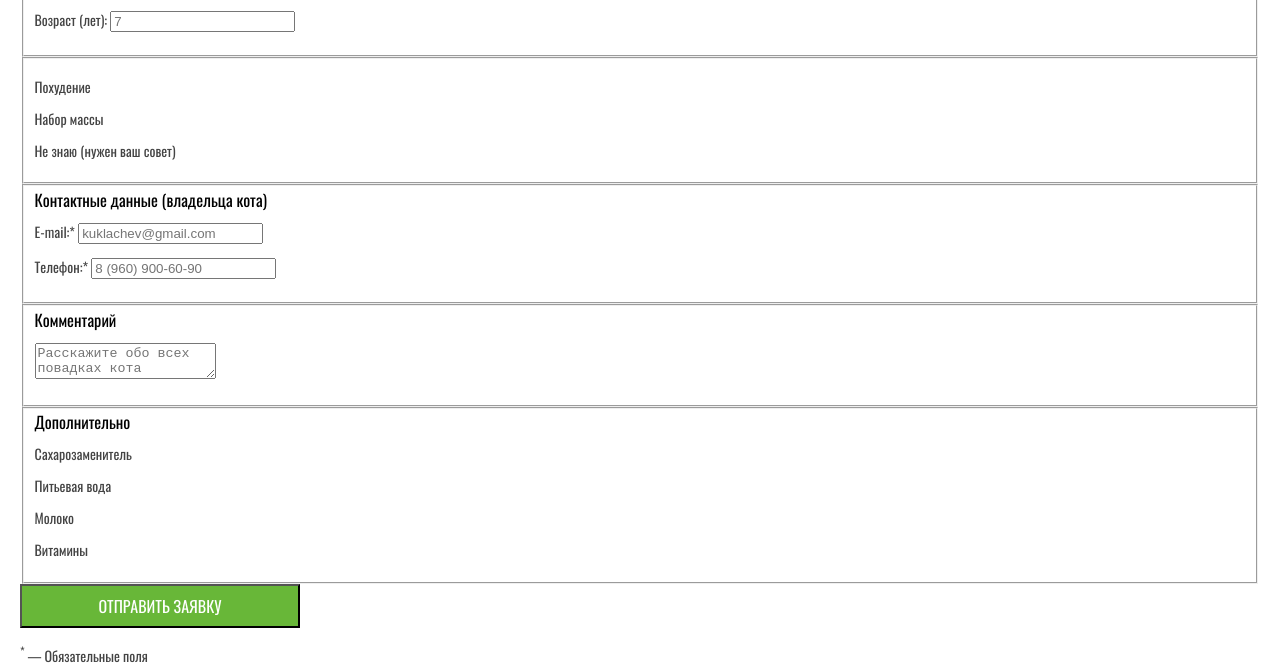
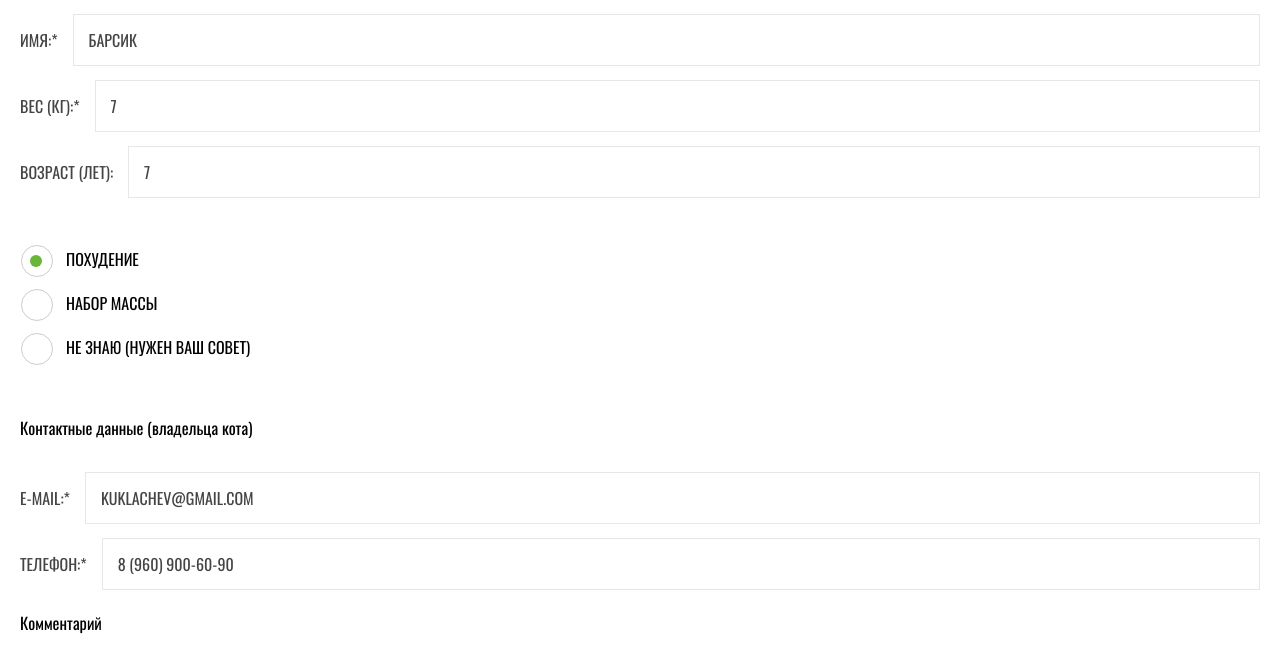
Before and after one commit to Druzh-Irina/cat-energy, a website: page source/form.html in a window 1280 px wide. Shown: the part 337-1004 px from the top of the page. Drawn offline with nearby package versions, Linux system fonts and the light colour scheme; files that its build step writes are made by us from their sources.

Commit message:
Стилизация страницы формы

```diff
--- a/source/form.html
+++ b/source/form.html
@@ -3,6 +3,8 @@
 <head>
   <meta charset="utf-8">
   <title>HTML Academy: Кэт энерджи</title>
+  <link rel="preload" href="fonts/oswaldmedium.woff2" as="font" type="font/woff2">
+  <link rel="preload" href="fonts/oswaldregular.woff2" as="font" type="font/woff2">
   <link rel="stylesheet" href="css/style.css">
 </head>
 <body class="page-body">
@@ -29,21 +31,21 @@
     </div>
   </header>
 
-  <main>
+  <main class="page-main">
 
     <section class="form">
-      <div class="container">
+      <div class="container form__container">
         <form action="http://echo.htmlacademy.ru" method="post">
           <h2 class="form__title">Подбор программы</h2>
           <p class="form__text">
             Заполните анкету и мы подберем программу питания для вашего кота
           </p>
 
-          <fieldset class="form__module">
+          <fieldset class="form__module form--info">
             <h3 class="visually-hidden">Информация о коте</h3>
             <p class="form__field  field-text field-text--blank-1">
-              <label class="field-text__label" for="name">Имя:*</label>
-              <input class="field-text__input" type="text" name="name" id="name" placeholder="Барсик" required>
+              <label class="field-text__label" for="nickname">Имя:*</label>
+              <input class="field-text__input" type="text" name="nickname" id="nickname" placeholder="Барсик" required>
             </p>
             <p class="form__field field-text field-text--blank-2">
               <label class="field-text__label" for="weight">Вес (кг):*</label>
@@ -55,7 +57,7 @@
             </p>
           </fieldset>
 
-          <fieldset class="form__module">
+          <fieldset class="form__module form--program">
             <h3 class="visually-hidden">Вариант программы для кота</h3>
             <p class="form__field field-radio">
               <input class="field-radio__input visually-hidden" type="radio" name="selection" id="diet" value="diet" checked>
@@ -71,27 +73,27 @@
             </p>
           </fieldset>
 
-          <fieldset class="form__module">
+          <fieldset class="form__module form--adress">
             <h3 class="form__legend">Контактные данные (владельца кота)</h3>
             <p class="form__field field-text field-text--email">
-              <label class="field-text__label" for="e-mail">E-mail:*</label>
+              <label class="field-text__label field-text__label" for="e-mail">E-mail:*</label>
               <input class="field-text__input" type="email" name="e-mail" id="e-mail" placeholder="kuklachev@gmail.com" required>
             </p>
             <p class="form__field field-text field-text--phone">
               <label class="field-text__label" for="telephone">Телефон:*</label>
-              <input class="field-text__input" type="tel" name="telephone" id="telephone" placeholder="8 (960) 900-60-90" required>
+              <input class="field-text__input field-text__input-tel" type="tel" name="telephone" id="telephone" placeholder="8 (960) 900-60-90" required>
             </p>
           </fieldset>
 
-          <fieldset class="form__module">
+          <fieldset class="form__module form--comment">
             <h3 class="form__legend">Комментарий</h3>
             <p class="field-text field-text--textarea">
-              <label class="field-text__label" for="comment" aria-label="Комментарий"></label>
+              <label class="field-text__label field-text__label" for="comment" aria-label="Комментарий"></label>
               <textarea class="field-text__input" name="comment" id="comment" placeholder="Расскажите обо всех повадках кота"></textarea>
             </p>
           </fieldset>
 
-          <fieldset class="form__module">
+          <fieldset class="form__module form--extra">
             <h3 class="form__legend">Дополнительно</h3>
             <p class="form__field  field-checkbox">
               <input class="field-checkbox__input visually-hidden" type="checkbox" name="sugar" id="sugar" checked>
--- /dev/null
+++ b/source/sass/blocks/form/field-checkbox.scss
@@ -0,0 +1,58 @@
+.field-checkbox {
+  display: flex;
+  flex-wrap: wrap;
+}
+
+.field-checkbox__label {
+  position: relative;
+  width: 100%;
+  font-size: 16px;
+  min-height: 30px;
+  padding-left: 46px;
+  text-transform: uppercase;
+  color: $black;
+  cursor: pointer;
+
+  &::before {
+    content: "";
+    position: absolute;
+    bottom: 3px;
+    left: 1px;
+    width: 30px;
+    height: 30px;
+    border: 1px solid $light-gray;
+  }
+
+  &::after {
+    content: "";
+    position: absolute;
+    top: 4px;
+    left: 8px;
+    width: 21px;
+    height: 16px;
+    background-image: url("../img/icon-checkmark.svg");
+    background-repeat: no-repeat;
+    opacity: 0;
+  }
+}
+
+.field-checkbox__input:checked ~ .field-checkbox__label {
+  &::after {
+    opacity: 1;
+  }
+}
+
+.field-checkbox__input:hover ~ .field-checkbox__label,
+.field-checkbox__input:focus ~ .field-checkbox__label {
+  &::before {
+    border-color: $nano-gray;
+  }
+}
+
+.field-checkbox__input:disabled + .field-checkbox__label {
+  opacity: 0.3;
+}
+
+.field-checkbox__input:disabled + .field-checkbox__label::before {
+  border-color: $nano-gray;
+}
--- /dev/null
+++ b/source/sass/blocks/form/field-radio.scss
@@ -0,0 +1,59 @@
+.field-radio {
+  display: flex;
+  flex-wrap: wrap;
+}
+
+.field-radio__label {
+  position: relative;
+  width: 100%;
+  font-size: 16px;
+  min-height: 30px;
+  padding-left: 46px;
+  text-transform: uppercase;
+  color: $black;
+  cursor: pointer;
+
+  &::before {
+    content: "";
+    position: absolute;
+    bottom: 3px;
+    left: 1px;
+    width: 30px;
+    height: 30px;
+    border-radius: 50%;
+    border: 1px solid $light-gray;
+  }
+
+  &::after {
+    content: "";
+    position: absolute;
+    top: 5px;
+    left: 10px;
+    width: 12px;
+    height: 12px;
+    border-radius: 50%;
+    background-color: $green;
+    opacity: 0;
+  }
+}
+
+.field-radio__input:checked ~ .field-radio__label {
+  &::after {
+    opacity: 1;
+  }
+}
+
+.field-radio__input:hover ~ .field-radio__label,
+.field-radio__input:focus ~ .field-radio__label {
+  &::before {
+    border-color: $nano-gray;
+  }
+}
+
+.field-radio__input:disabled + .field-radio__label {
+  opacity: 0.3;
+}
+
+.field-radio__input:disabled + .field-radio__label::before {
+  border-color: $nano-gray;
+}
--- /dev/null
+++ b/source/sass/blocks/form/field-text.scss
@@ -0,0 +1,68 @@
+.field-text {
+  display: flex;
+  align-items: center;
+}
+
+.field-text__label {
+  flex-shrink: 0;
+  margin-right: 15px;
+  font-size: 16px;
+  color: $dark-gray;
+  text-transform: uppercase;
+  cursor: pointer;
+}
+
+.field-text__input {
+  width: 100%;
+  min-width: 80px;
+  margin: 0;
+  padding: 13px 15px;
+  border: 1px solid $hyper-gray;
+  font-family: inherit;
+  font-size: 16px;
+  text-transform: uppercase;
+
+  &::placeholder {
+    color: $dark-gray;
+  }
+
+  &:hover,
+  &:focus {
+    border-color: $light-gray;
+  }
+
+  &:disabled {
+    border: 2px solid $dark-gray;
+  }
+}
+
+.field-text--textarea {
+  flex-wrap: wrap;
+
+  .field-text__input {
+    min-height: 150px;
+    resize: none;
+  }
+}
+
+// убирает авто-иконки в браузере Safari
+.field-text__input::-webkit-contacts-auto-fill-button {
+  visibility: hidden;
+  display: none;
+  pointer-events: none;
+  position: absolute;
+  right: 0;
+}
+
+// убирает авто-иконки в браузерах
+.field-text__input::-ms-clear {
+  display: none;
+  width: 0;
+  height: 0;
+}
+
+.field-text__input::-ms-reveal {
+  display: none;
+  width: 0;
+  height: 0;
+}
--- /dev/null
+++ b/source/sass/blocks/form/form.scss
@@ -0,0 +1,67 @@
+.form {
+  border-top: 1px solid $medium-gray;
+}
+
+.form__container {
+  padding-top: 27px; // Отступ для заголовка
+  margin-bottom: 32px; // Отступ от блока form до блока page-header
+}
+
+.form__title {
+  font-size: 36px;
+  line-height: 36px;
+  margin-bottom: 37px;
+}
+
+.form__text {
+  margin: 0;
+  text-transform: uppercase;
+}
+
+.form__module {
+  padding: 0;
+  margin: 0;
+  border: none;
+}
+
+.form__field {
+  margin: 0;
+  margin-bottom: 14px; // расстояние между полями ввода
+}
+
+.form__field:last-child {
+  margin-bottom: 0;
+}
+
+.form--info {
+  padding-top: 39px;
+  margin-bottom: 52px;
+}
+
+.form--program {
+  margin-bottom: 51px;
+}
+
+.form--adress {
+  margin-bottom: 24px;
+
+  .form__legend {
+    margin-bottom: 35px;
+  }
+}
+
+.form--comment {
+  margin-bottom: 38px;
+
+  .form__legend {
+    margin-bottom: 38px;
+  }
+}
+
+.form--extra {
+  margin-bottom: 34px;
+
+  .form__legend {
+    margin-bottom: 39px;
+  }
+}
--- a/source/sass/blocks/index/slider.scss
+++ b/source/sass/blocks/index/slider.scss
@@ -25,7 +25,6 @@
 .slider__toggle:focus {
   border-bottom: 1px solid rgba($black, 0.4);
 
-
   &:active {
     border-color: transparent;
   }
--- a/source/sass/global/scaffolding.scss
+++ b/source/sass/global/scaffolding.scss
@@ -9,6 +9,7 @@ body {
   padding: 0;
   background-color: $white;
   color: $dark-gray;
+  box-sizing: border-box;
 }
 
 img {
--- a/source/sass/global/variables.scss
+++ b/source/sass/global/variables.scss
@@ -3,10 +3,13 @@ $white: #ffffff;
 $black: #000000;
 $dark-black: #111111;
 $gray: #f2f2f2;
+$nano-gray: #bababa;
 $light-gray: #cdcdcd;
 $medium-gray: #d9d9d9;
+$hyper-gray: #e7e7e7;
+$example-gray: #eaeaea;
+$special-gray: #222222;
 $dark-gray: #444444;
-$example-gray: #eaeaea;
 $green: #68b738;
 $dark-green: #5eaa2f;
 $red: #ff8282;
--- a/source/sass/style.scss
+++ b/source/sass/style.scss
@@ -26,3 +26,7 @@
 
 // Страница каталога
 // Страница формы
+@import "blocks/form/form.scss";
+@import "blocks/form/field-text.scss";
+@import "blocks/form/field-radio.scss";
+@import "blocks/form/field-checkbox.scss";
```
Also changed, not shown: source/catalog.html (+2 -0 lines), source/img/icon-checkmark.svg (added), source/img/icon-email.svg (added), source/img/icon-phone.svg (added).
